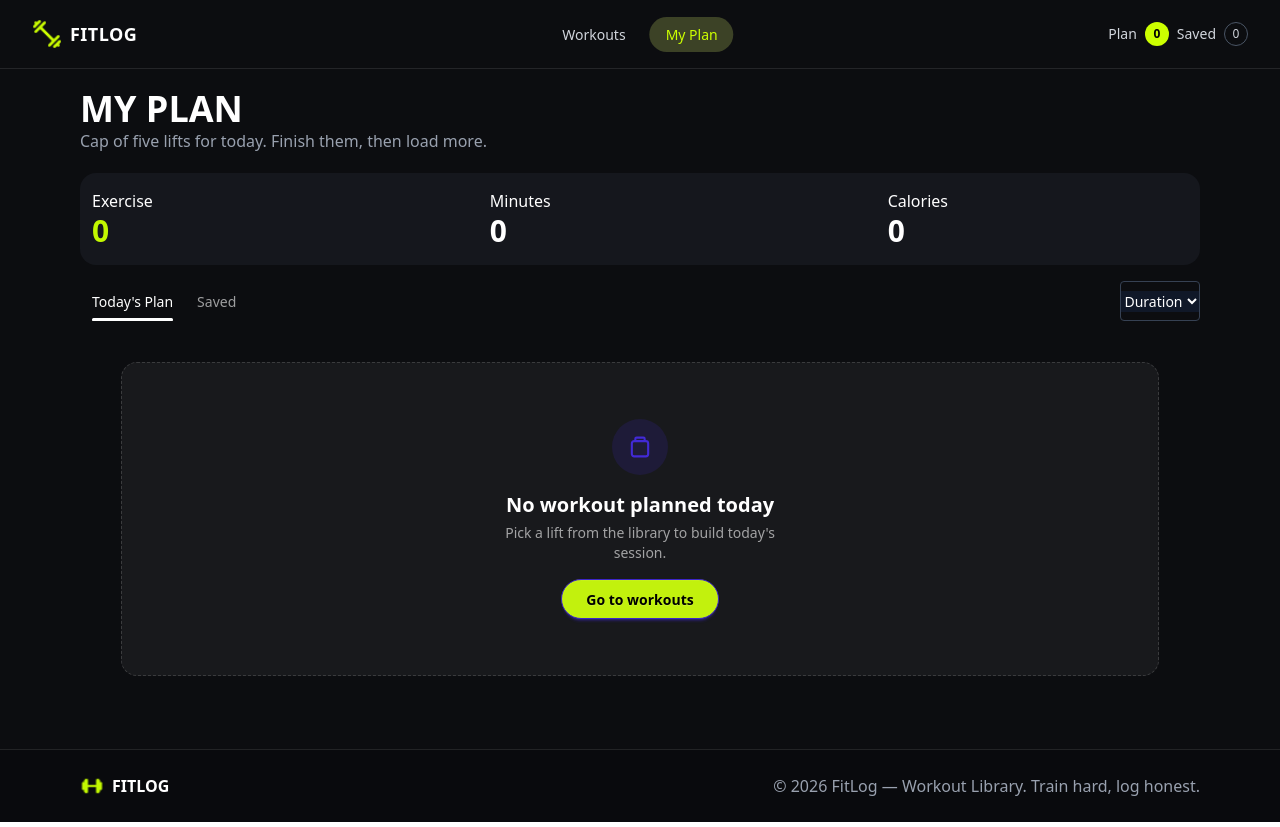
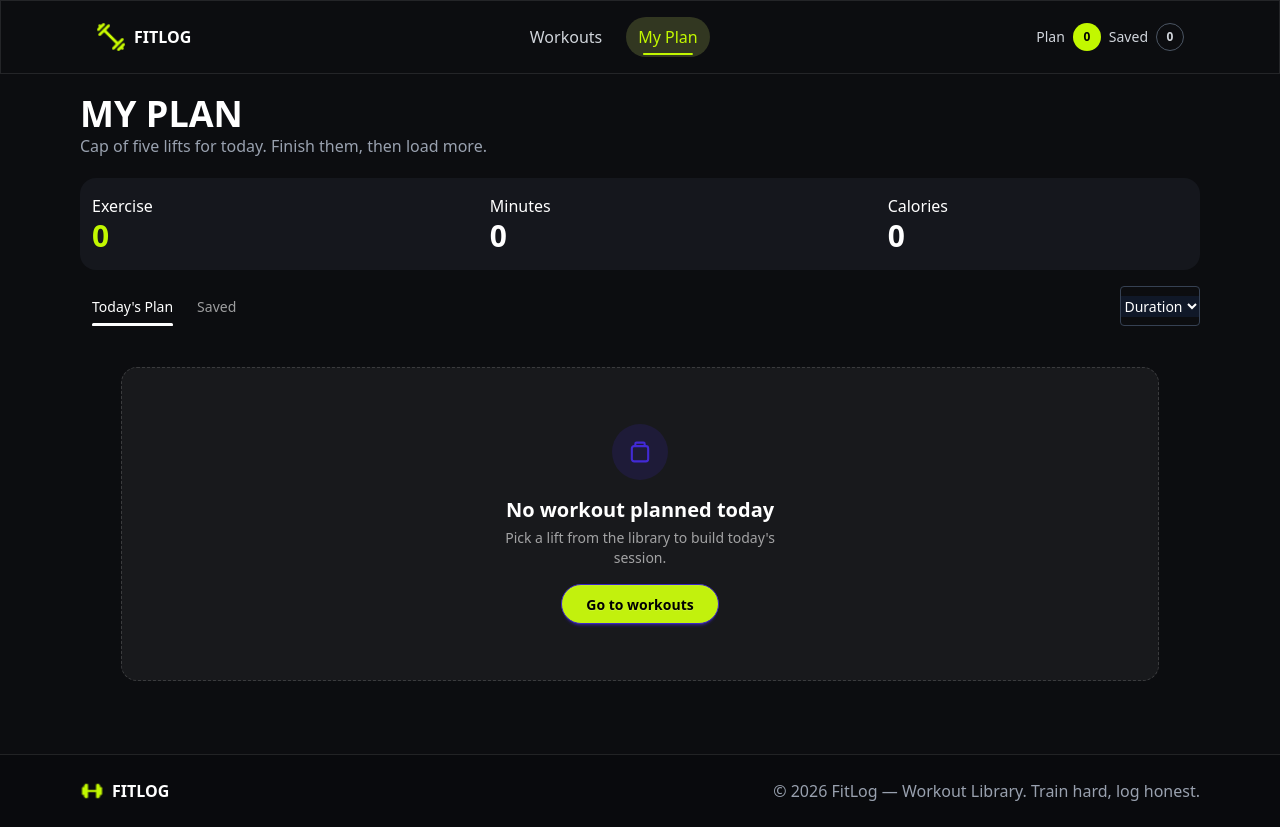
Before and after one commit to bdshroud/b14-a6-fit-log, a Next.js app: page /my-plan in a window 1280 px wide. Built offline with nearby package versions, Linux system fonts and the light colour scheme.

Commit message:
fix navbar css

```diff
--- a/src/components/shared/Navbar.tsx
+++ b/src/components/shared/Navbar.tsx
@@ -4,8 +4,8 @@ import Image from 'next/image';
 import Link from 'next/link';
 import { usePathname } from 'next/navigation';
 import { useContext, useState } from 'react';
+import { FiX } from 'react-icons/fi';
 import { GiHamburgerMenu } from 'react-icons/gi';
-import { FiX } from 'react-icons/fi';
 
 import logo from '@/assets/logo.png';
 import { WorkoutContext } from '@/context/workoutContext';
@@ -13,40 +13,48 @@ import { WorkoutContext } from '@/context/workoutContext';
 const Navbar = () => {
     const [isOpen, setIsOpen] = useState(false);
 
-    const { addWorkout, addSave } = useContext(WorkoutContext);
+    const {
+        addWorkout,
+        addSave,
+    } = useContext(WorkoutContext);
 
-    const pathname = usePathname();
+    const pathName = usePathname();
 
-    const planCount = addWorkout?.length ?? 0;
-    const savedCount = addSave?.length ?? 0;
+    const planCount = addWorkout.length;
+    const savedCount = addSave.length;
 
-    const isWorkoutsActive = pathname === '/';
-    const isMyPlanActive = pathname === '/my-plan';
+    const isHomeActive = pathName === '/';
+    const isMyPlanActive = pathName === '/my-plan';
 
     const closeMenu = () => {
         setIsOpen(false);
     };
 
     return (
-        <nav className="sticky top-0 z-50 border-b border-white/10 bg-[#0C0D10]">
-            <div className="mx-auto w-full max-w-[1280px] px-4 sm:px-6 lg:px-8">
-                <div className="relative flex min-h-[68px] items-center justify-between">
+        <nav className="sticky top-0 z-50 border border-white/10 bg-[#0C0D10]">
+            <div className="container mx-auto max-w-280 px-4">
+                <div className="relative flex min-h-[72px] items-center justify-between">
 
-                    {/* Mobile Menu + Logo */}
-                    <div className="flex items-center gap-2">
-
-                        {/* Mobile hamburger */}
+                    {/* Mobile Menu Button */}
                     <button
                         type="button"
                         onClick={() => setIsOpen((prev) => !prev)}
-                            className="flex items-center justify-center rounded-md p-2 text-gray-300 transition hover:bg-white/5 hover:text-white md:hidden"
+                        className="
+                            flex items-center justify-center
+                            rounded-lg p-2
+                            text-gray-300
+                            transition-colors duration-300
+                            hover:bg-white/5
+                            hover:text-[#C2F800]
+                            md:hidden
+                        "
                         aria-label={isOpen ? 'Close menu' : 'Open menu'}
                         aria-expanded={isOpen}
                     >
                         {isOpen ? (
                             <FiX size={22} />
                         ) : (
-                                <GiHamburgerMenu size={21} />
+                            <GiHamburgerMenu size={22} />
                         )}
                     </button>
 
@@ -54,7 +62,7 @@ const Navbar = () => {
                     <Link
                         href="/"
                         onClick={closeMenu}
-                            className="flex items-center gap-2"
+                        className="fitlog-logo flex items-center gap-2"
                     >
                         <Image
                             src={logo}
@@ -64,23 +72,21 @@ const Navbar = () => {
                             priority
                         />
 
-                            <span className="text-lg font-bold tracking-wide text-white">
+                        <h2 className="font-semibold text-white">
                             FITLOG
-                            </span>
+                        </h2>
                     </Link>
-                    </div>
 
                     {/* Desktop Navigation */}
-                    <div className="absolute left-1/2 hidden -translate-x-1/2 md:block">
-                        <ul className="flex items-center gap-2">
+                    <ul className="hidden items-center gap-3 md:flex">
                         <li>
                             <Link
                                 href="/"
-                                    className={`rounded-full px-4 py-2 text-sm transition ${
-                                        isWorkoutsActive
-                                            ? 'bg-[#3c4226] text-[#ccff00]'
-                                            : 'text-gray-300 hover:bg-white/5 hover:text-white'
-                                    }`}
+                                className={
+                                    isHomeActive
+                                        ? 'fitlog-nav-link-active'
+                                        : 'fitlog-nav-link'
+                                }
                             >
                                 Workouts
                             </Link>
@@ -89,38 +95,37 @@ const Navbar = () => {
                         <li>
                             <Link
                                 href="/my-plan"
-                                    className={`rounded-full px-4 py-2 text-sm transition ${
+                                className={
                                     isMyPlanActive
-                                            ? 'bg-[#3c4226] text-[#ccff00]'
-                                            : 'text-gray-300 hover:bg-white/5 hover:text-white'
-                                    }`}
+                                        ? 'fitlog-nav-link-active'
+                                        : 'fitlog-nav-link'
+                                }
                             >
                                 My Plan
                             </Link>
                         </li>
                     </ul>
-                    </div>
 
-                    {/* Right Counters */}
+                    {/* Plan & Saved Counters */}
                     <div className="flex items-center gap-2">
                         <Link
                             href="/my-plan"
-                            className="group flex items-center gap-2 text-sm text-gray-300 transition hover:text-white"
+                            className="flex items-center gap-2 text-sm text-gray-300"
                         >
                             <span>Plan</span>
 
-                            <span className="flex h-6 min-w-6 items-center justify-center rounded-full bg-[#ccff00] px-1.5 text-xs font-bold text-black">
+                            <span className="fitlog-badge fitlog-badge-plan">
                                 {planCount}
                             </span>
                         </Link>
 
                         <Link
                             href="/my-plan"
-                            className="group flex items-center gap-2 text-sm text-gray-300 transition hover:text-white"
+                            className="flex items-center gap-2 text-sm text-gray-300"
                         >
                             <span>Saved</span>
 
-                            <span className="flex h-6 min-w-6 items-center justify-center rounded-full border border-gray-600 px-1.5 text-xs font-medium text-gray-300">
+                            <span className="fitlog-badge fitlog-badge-saved">
                                 {savedCount}
                             </span>
                         </Link>
@@ -128,18 +133,29 @@ const Navbar = () => {
 
                     {/* Mobile Navigation */}
                     {isOpen && (
-                        <div className="absolute left-0 top-[68px] w-full border-b border-white/10 bg-[#0C0D10] px-4 py-4 md:hidden">
+                        <div className="
+                            absolute
+                            left-0
+                            right-0
+                            top-full
+                            z-50
+                            border-t border-white/10
+                            bg-[#0C0D10]
+                            p-4
+                            shadow-lg
+                            md:hidden
+                        ">
                             <ul className="flex flex-col gap-2">
 
                                 <li>
                                     <Link
                                         href="/"
                                         onClick={closeMenu}
-                                        className={`block rounded-lg px-4 py-3 text-sm transition ${
-                                            isWorkoutsActive
-                                                ? 'bg-[#3c4226] text-[#ccff00]'
-                                                : 'text-gray-300 hover:bg-white/5 hover:text-white'
-                                        }`}
+                                        className={
+                                            isHomeActive
+                                                ? 'fitlog-nav-link-active block'
+                                                : 'fitlog-mobile-link'
+                                        }
                                     >
                                         Workouts
                                     </Link>
@@ -149,11 +165,11 @@ const Navbar = () => {
                                     <Link
                                         href="/my-plan"
                                         onClick={closeMenu}
-                                        className={`block rounded-lg px-4 py-3 text-sm transition ${
+                                        className={
                                             isMyPlanActive
-                                                ? 'bg-[#3c4226] text-[#ccff00]'
-                                                : 'text-gray-300 hover:bg-white/5 hover:text-white'
-                                        }`}
+                                                ? 'fitlog-nav-link-active block'
+                                                : 'fitlog-mobile-link'
+                                        }
                                     >
                                         My Plan
                                     </Link>
```
Lines whose indentation alone changed are shown as unchanged.
